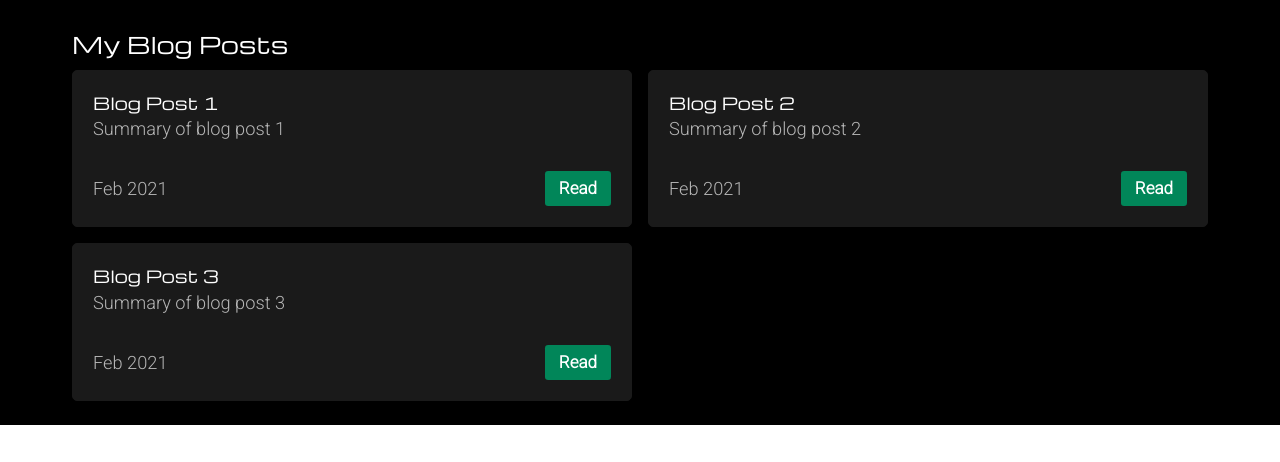
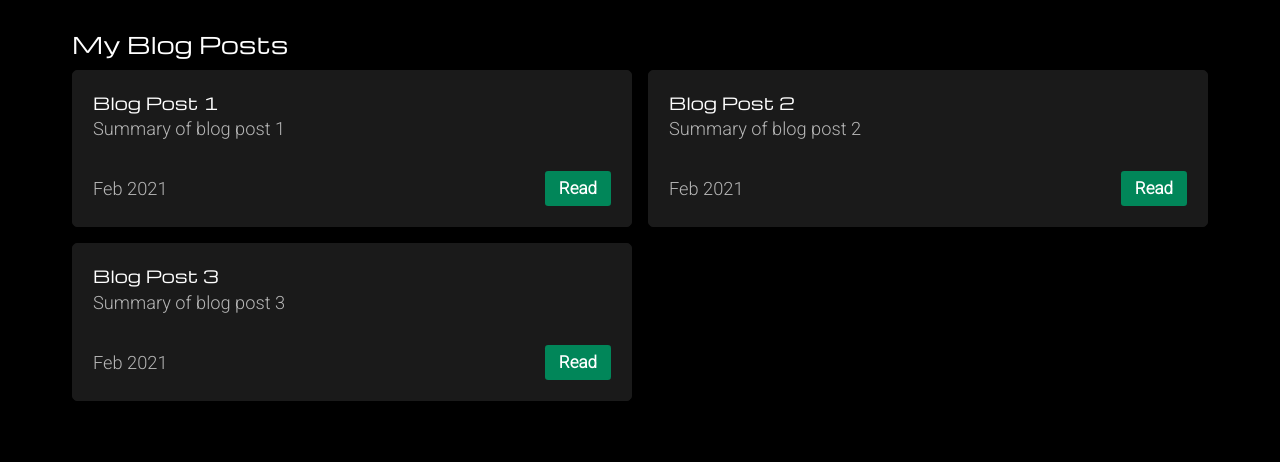
Before and after one commit to crazydeveloper914/dev-portfolio, a React (Create React App) app: page / in a window 1280 px wide. Shown: the part 2339-2801 px from the top of the page. Before the commit the page ends 2764 px from the top, so only its background shows below. Built offline with nearby package versions, Linux system fonts and the light colour scheme.

Commit message:
update PostsList component style

```diff
--- a/src/components/PostItem/PostsList.tsx
+++ b/src/components/PostItem/PostsList.tsx
@@ -7,7 +7,7 @@ interface PostsListProps {
 
 const PostsList: React.FC<PostsListProps> = ({ posts }) => {
   return (
-    <div className="posts-list grid grid-cols-1 sm:grid-cols-2 lg:grid-cols-2 gap-4">
+    <div className="posts-list grid grid-cols-1 sm:grid-cols-2 lg:grid-cols-2 gap-4 pb-10">
       {posts.map(post => (
         <PostItem
           key={post.id}
```
